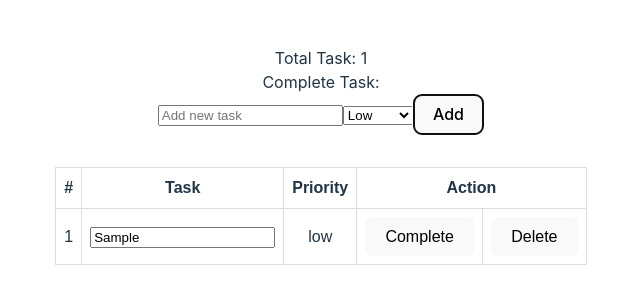
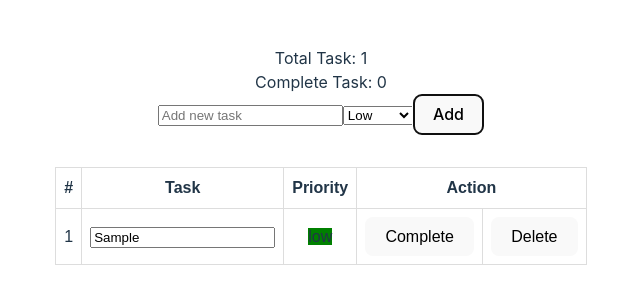
Before and after one commit to kamruzzaman-leeon/to-do-react, a React (Vite) app: page / in a window 1280 px wide. Both pictures are taken after typing "Sample" into the empty fields and a click on the button "Add". Shown: the part 323-626 px from the top of the page, without its empty margins (319-959 px from the left). Built offline with nearby package versions, Linux system fonts and the light colour scheme.

Commit message:
task priority color added base on priority

```diff
--- a/src/App.jsx
+++ b/src/App.jsx
@@ -76,7 +76,7 @@ function App() {
       <h1>To Do List</h1>
       <div className="card">
         <div>Total Task: {tasks.length}</div>
-        <div>Complete Task:</div>
+        <div>Complete Task: {tasks.filter(task => task.completed).length}</div>
         <form onSubmit={addTask}>
           <input
             type="text"
@@ -112,7 +112,7 @@ function App() {
               <tr key={task.id}>
                 <td>{index + 1}</td>
                 <td><input type="text" defaultValue={task.name} onBlur={(e) => editTask(task.id, e.target.value)} /></td>
-                <td>{task.priority}</td>
+                <td><span style={{ backgroundColor: task.priority === 'low' ? 'green' : task.priority === 'medium' ? 'orange' : 'red' }}>{task.priority}</span></td>
                 <td>
                 <button onClick={() => toggleComplete(task.id)}>
     {task.completed ? 'Completed' : 'Complete'}
```
